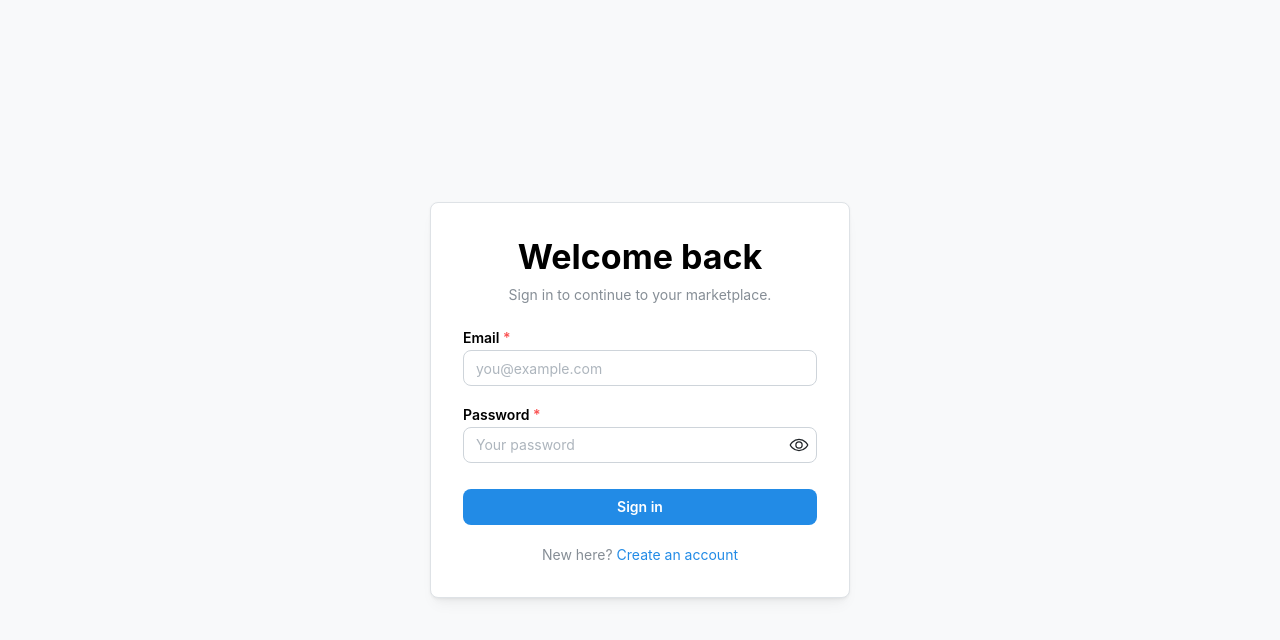
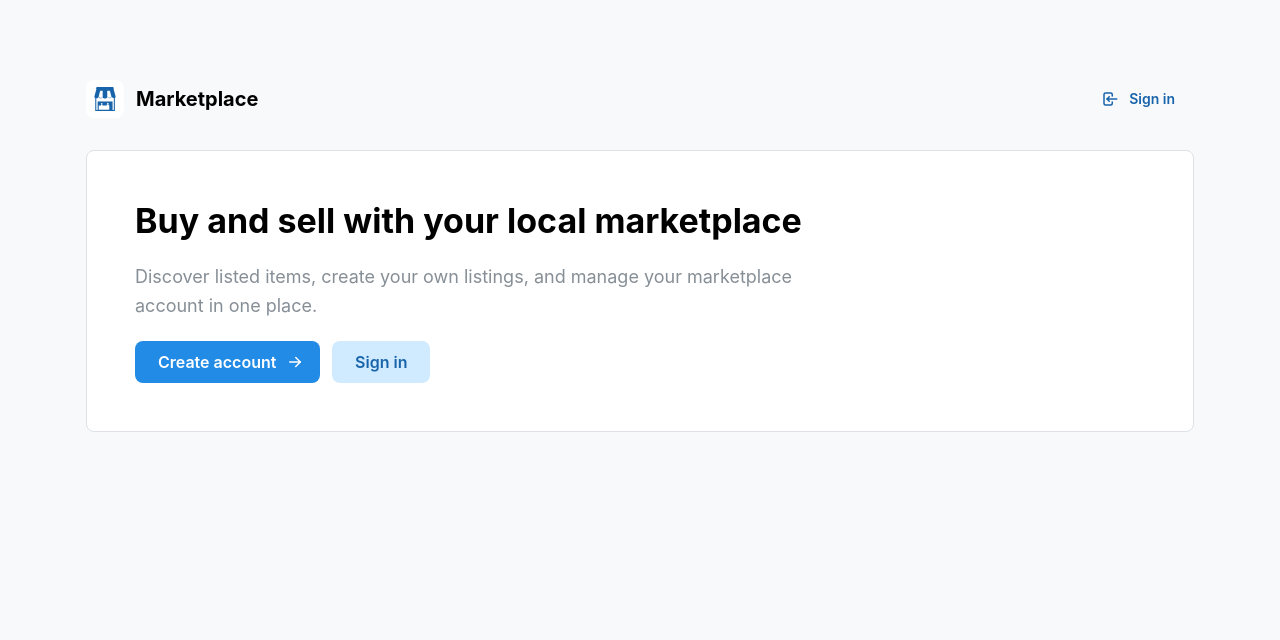
Before and after one commit to Moustafa-Daebis/marketplace, a React (Vite) app in the folder frontend/: page / in a window 1280 px wide. Before the commit this address led to /login. Shown: the top 640 px of the page. Built offline with nearby package versions, Linux system fonts and the light colour scheme.

Commit message:
modify logout routing and App routing

```diff
--- a/frontend/src/App.jsx
+++ b/frontend/src/App.jsx
@@ -1,25 +1,37 @@
 import { useAuth } from "./hooks/useAuth";
 import { LoginPage } from "./pages/LoginPage";
 import { RegisterPage } from "./pages/RegisterPage";
+import { HomePage } from "./pages/HomePage";
 import { MainPage } from "./pages/MainPage";
 import { ProfilePage } from "./pages/ProfilePage";
 import { ItemsPage } from "./pages/ItemsPage";
 import { CreateItemPage } from "./pages/CreateItemPage";
-import { Navigate, Outlet, Route, Routes } from "react-router-dom";
-
-function ProtectedRoute() {
-  const { isAuthenticated } = useAuth();
-  return isAuthenticated ? <Outlet /> : <Navigate to="/login" replace />;
-}
+import { Navigate, Route, Routes, useLocation } from "react-router-dom";
 
 function PublicRoute({ children }) {
   const { isAuthenticated } = useAuth();
   return isAuthenticated ? <Navigate to="/" replace /> : children;
 }
 
+function RootRoute() {
+  const { isAuthenticated } = useAuth();
+  const location = useLocation();
+
+  if (isAuthenticated) {
+    return <MainPage />;
+  }
+
+  return location.pathname === "/" ? <HomePage /> : <Navigate to="/" replace />;
+}
+
 function App() {
   return (
     <Routes>
+      <Route path="/" element={<RootRoute />}>
+        <Route path="profile" element={<ProfilePage />} />
+        <Route path="items" element={<ItemsPage />} />
+        <Route path="items/create" element={<CreateItemPage />} />
+      </Route>
       <Route
         path="/login"
         element={
@@ -36,13 +48,6 @@ function App() {
           </PublicRoute>
         }
       />
-      <Route element={<ProtectedRoute />}>
-        <Route path="/" element={<MainPage />}>
-          <Route path="profile" element={<ProfilePage />} />
-          <Route path="items" element={<ItemsPage />} />
-          <Route path="items/create" element={<CreateItemPage />} />
-        </Route>
-      </Route>
       <Route path="*" element={<Navigate to="/" replace />} />
     </Routes>
   );
--- a/frontend/src/pages/MainPage.jsx
+++ b/frontend/src/pages/MainPage.jsx
@@ -10,7 +10,7 @@ export function MainPage() {
 
   function handleLogout() {
     logout();
-    navigate("/login", { replace: true });
+    navigate("/", { replace: true });
   }
 
   return (
```
